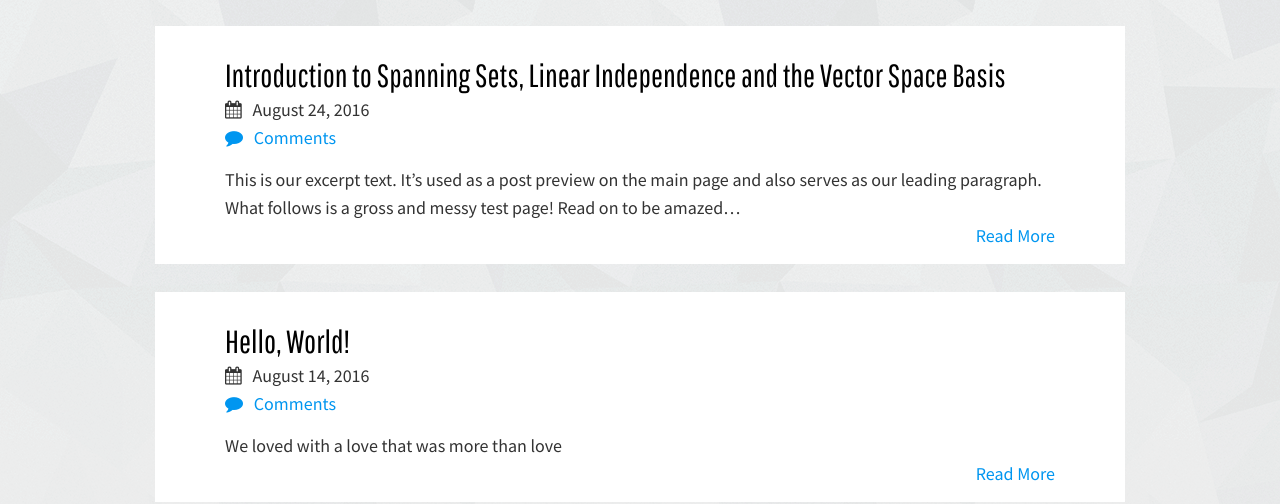
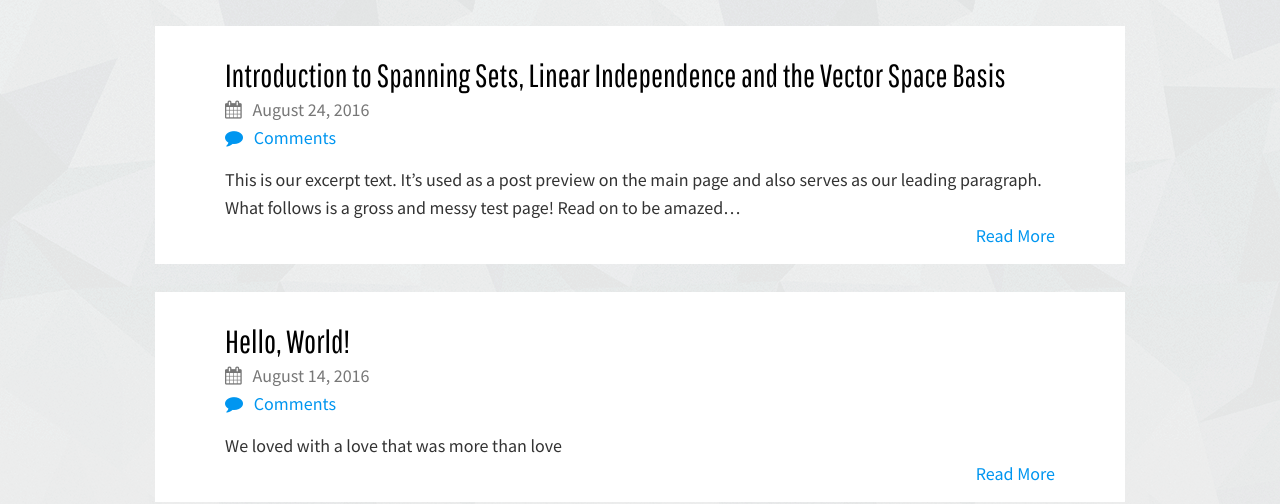
Before and after one commit to aarondgordon/aarondgordon.github.io, a Jekyll site: the page built from index.md, in a window 1280 px wide. Shown: the part 688-1192 px from the top of the page. Built offline with Jekyll 4.4.1, drawn with Linux system fonts in a browser that asks for light colours; nearby versions of some CDN libraries; comment, search, counter and statistics services are not loaded.

Commit message:
Added color to post preview date

```diff
--- a/assets/css/layout.css
+++ b/assets/css/layout.css
@@ -236,6 +236,10 @@ a.btn-cover:hover, a.btn-cover:active {
   text-decoration: none;
 }
 
+.post-preview-date {
+  color: #777;
+}
+
 .post-preview-comments {
   color: #0096f0;
   margin-bottom: 0.778em; /* 1 x baseline | 14px/18px */
```
